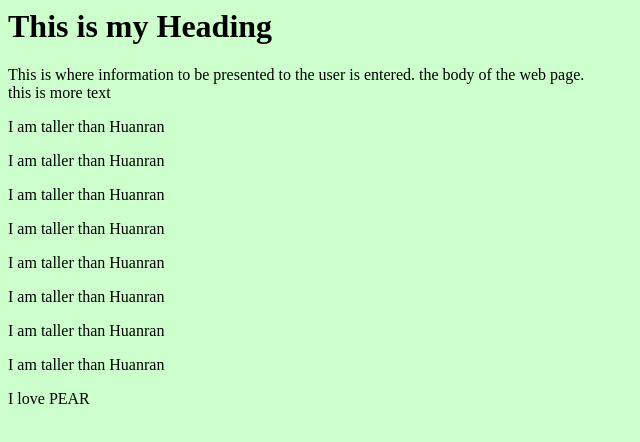
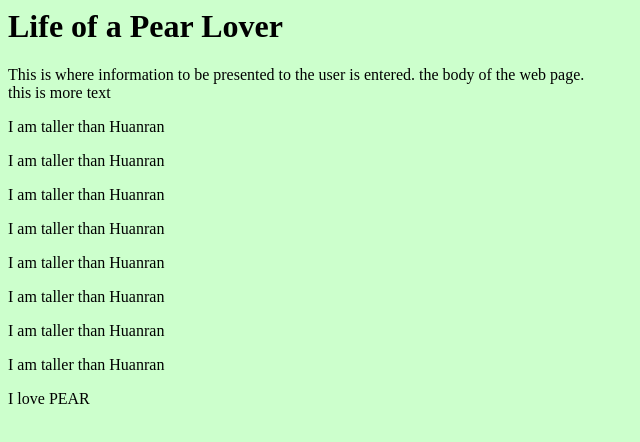
Before and after one commit to TallerThanHR/furry-computing-machine, a plain HTML site: page index.html in a window 1280 px wide. Shown: the whole page, without its empty margins (0-640 px from the left). Drawn offline with Linux system fonts and the light colour scheme.

Commit message:
Update index.html

```diff
--- a/index.html
+++ b/index.html
@@ -5,7 +5,7 @@ The title of the webpage
 </title>
 </head>
 <body>
-<h1>This is my Heading</h1>
+<h1>Life of a Pear Lover</h1>
 This is where information to be presented to the user is entered.
 </body>
 </html>
```
